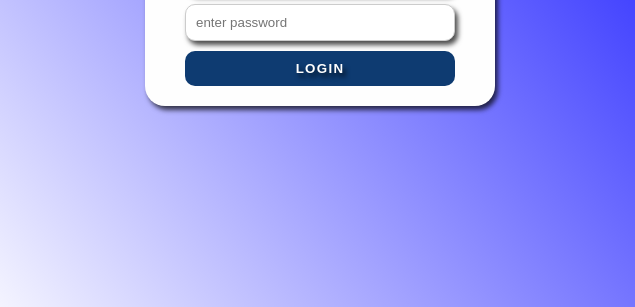
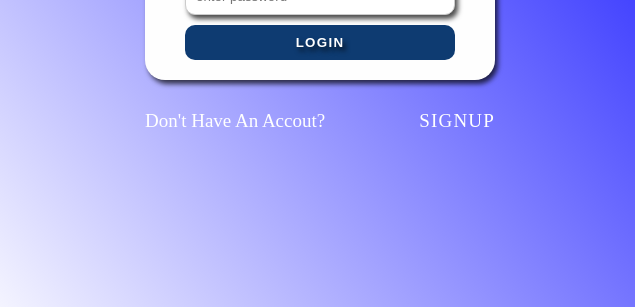
Before and after one commit to SantanuAdhikary/E4_Webtech, a plain HTML site: page JAVASCRIPT/productApp/login.html in a window 1280 px wide. Shown: the part 423-730 px from the top of the page, 0-635 px from the left. Drawn offline with Linux system fonts and the light colour scheme.

Commit message:
product project completed

```diff
--- a/JAVASCRIPT/productApp/login.css
+++ b/JAVASCRIPT/productApp/login.css
@@ -75,3 +75,24 @@
 img{
     height: 60%;
 }
+
+
+.footer{
+     width: 350px;
+     justify-content: space-between;
+    display: flex;
+}
+
+.footer > p{
+    color:white;
+    font-size: 19px;
+    text-transform: capitalize;
+}
+
+.footer > a{
+    font-size: 19px;
+    color:white;
+    text-transform: uppercase;
+    text-decoration: none;
+    letter-spacing: 1.2px;
+}
--- a/JAVASCRIPT/productApp/login.html
+++ b/JAVASCRIPT/productApp/login.html
@@ -19,6 +19,11 @@
                    <button>login</button>
               </form>
 
+                 <div class="footer">
+                  <p>don't have an accout?</p>
+                  <a href="./signup.html">signup</a>
+              </div>
+
            </div>
            <div class="right">
             <img src="https://static.vecteezy.com/system/resources/thumbnails/003/689/228/small/online-registration-or-sign-up-login-for-account-on-smartphone-app-user-interface-with-secure-password-mobile-application-for-ui-web-banner-access-cartoon-people-illustration-vector.jpg" alt="">
--- a/JAVASCRIPT/productApp/signup.css
+++ b/JAVASCRIPT/productApp/signup.css
@@ -73,3 +73,23 @@
 img{
     height: 60%;
 }
+
+.footer{
+     width: 350px;
+     justify-content: space-between;
+    display: flex;
+}
+
+.footer > p{
+    color:white;
+    font-size: 19px;
+    text-transform: capitalize;
+}
+
+.footer > a{
+    font-size: 19px;
+    color:white;
+    text-transform: uppercase;
+    text-decoration: none;
+    letter-spacing: 1.2px;
+}
```
Also changed, not shown: JAVASCRIPT/productApp/signup.html (+4 -0 lines).
